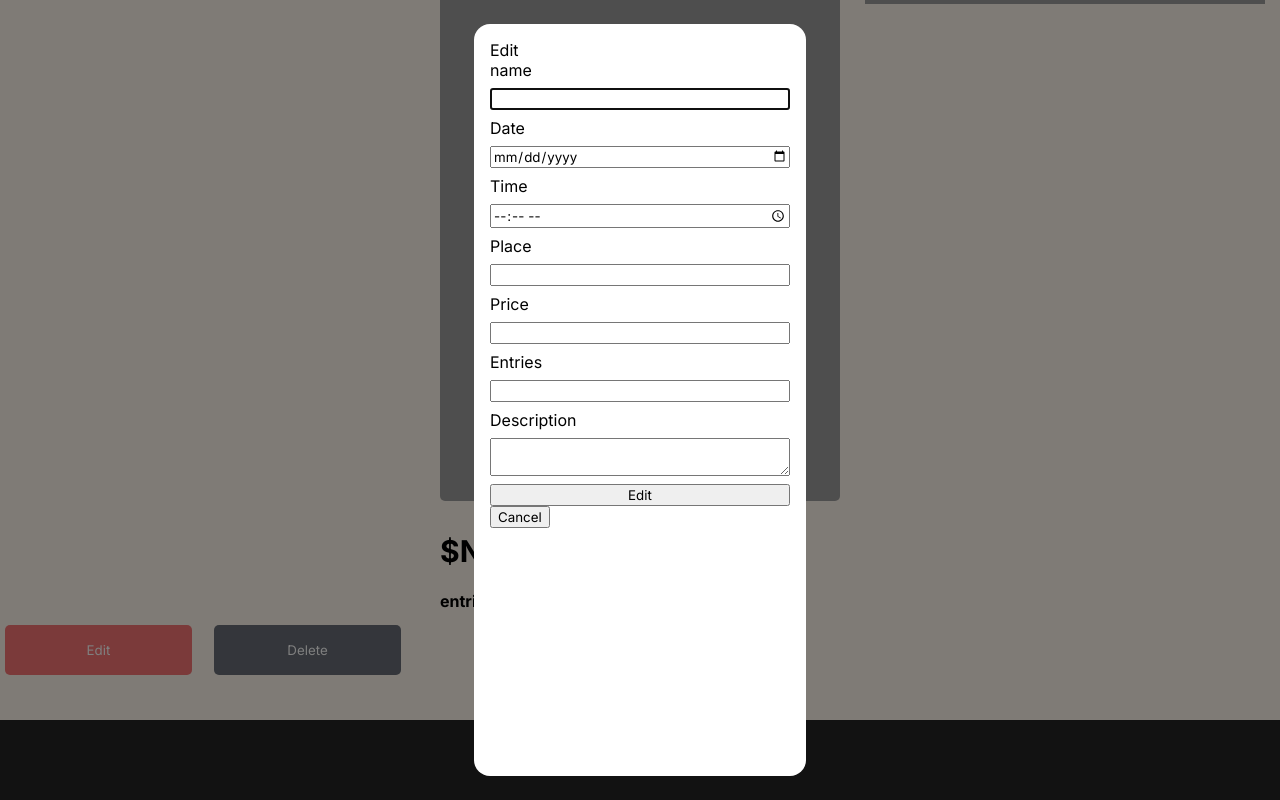
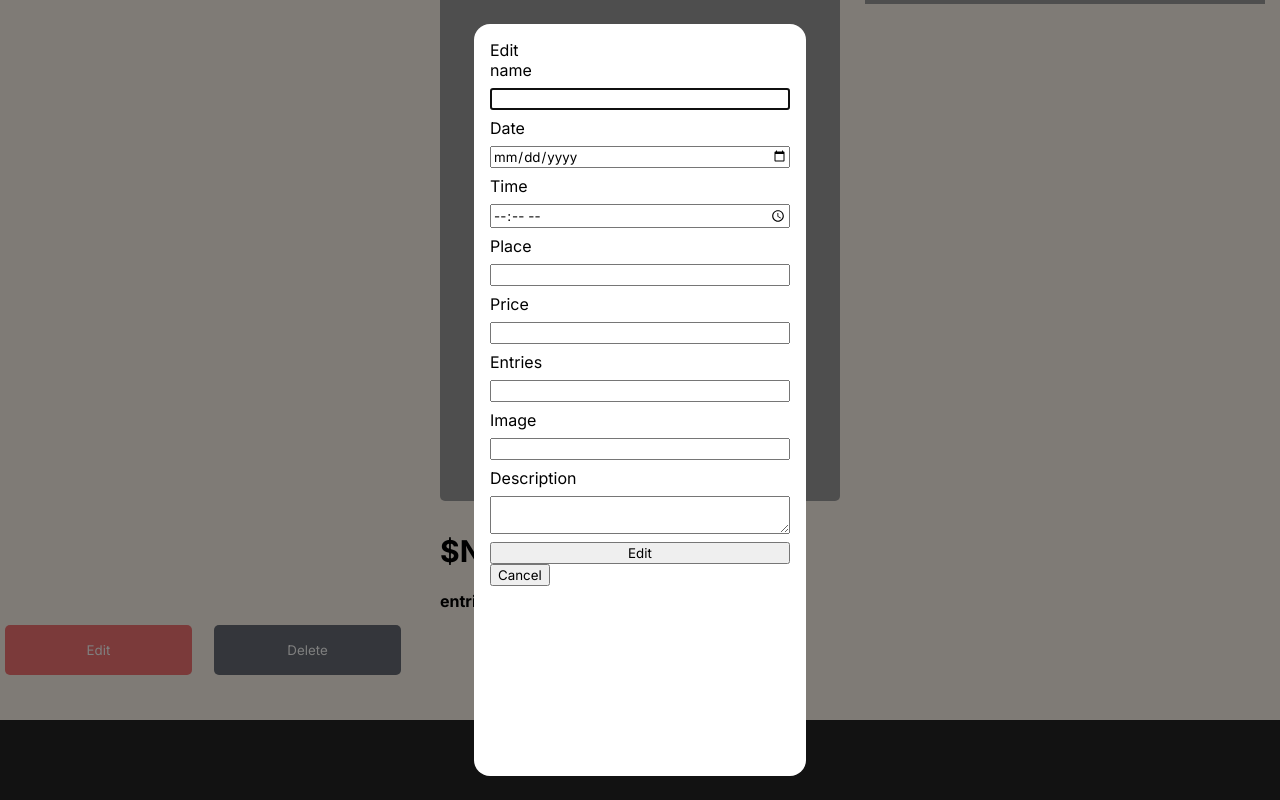
Before and after one commit to VitorPio7/Eventura, a React (Vite) app in the folder Eventura/: page /events/1 in a window 1280 px wide. Both pictures are taken after a click on the button "Edit". Shown: the part 211-1011 px from the top of the page. Built offline with nearby package versions, Linux system fonts and the light colour scheme; no server answers; grey boxes are pictures that could not be loaded.

Commit message:
today
today

```diff
--- a/Eventura/src/componentes/Form.jsx
+++ b/Eventura/src/componentes/Form.jsx
@@ -1,5 +1,21 @@
 export default function Form({handleSubmit,typeText,data}) {
-    return   <form onSubmit={handleSubmit}>
+    function onSubmit(event){
+        event.preventDefault();
+        let formData = new FormData(event.target);
+        console.log(formData.get("date"))
+        const eventData = {
+            title:formData.get("name"),
+            date:formData.get("date"),
+            time:formData.get("time"),
+            location:formData.get("place"),
+            price:formData.get("price").toString(),
+            entries:formData.get("entries").toString(),
+            description:formData.get("description"),
+            image:formData.get("image")||''
+        };
+        handleSubmit(eventData);
+    }
+    return <form onSubmit={onSubmit}>
     <label htmlFor="name">name</label>
             <input type="text" name="name" defaultValue={data?.title??''} required/>
            <label htmlFor="date" >Date</label>
@@ -12,6 +28,8 @@ export default function Form({handleSubmit,typeText,data}) {
             <input type="number" name="price"  defaultValue={data?.price??''} required/>
             <label htmlFor="entries" >Entries</label>
             <input type="number" name="entries" defaultValue={data?.entries??''} required/>
+            <label htmlFor="image" >Image</label>
+            <input type="text" name="image" defaultValue={data?.image??''} required/>
             <label htmlFor="description">Description</label>
             <textarea name="description" required defaultValue={data?.description??''} ></textarea>
             <button>{typeText}</button>
--- a/Eventura/src/pages/Event.jsx
+++ b/Eventura/src/pages/Event.jsx
@@ -27,7 +27,7 @@ export default function Event(){
       query.setQueryData(['events',id],context.previousEvent);
      },
      onSettled:()=>{
-      query.invalidateQueries({queryKey:["events",id]});
+      query.invalidateQueries(["events",id]);
      }
    })
    console.log(openModalEdit);
@@ -42,6 +42,7 @@ export default function Event(){
     }
     function handleEditdata(formData){
       mutation.mutate({id:id,event:formData});
+      setOpenModalEdit(false);
     }
     let modal;
     if(openModalEdit){
--- a/Eventura/src/util/http.js
+++ b/Eventura/src/util/http.js
@@ -36,6 +36,8 @@ export async function fetchById({ id, signal }) {
     return event;
 }
 export async function updateEvent({ id, event }) {
+    console.log("Enviando para o backend:", { id, event });
+
     let url = "http://localhost:3000/events/" + id;
     let response = await fetch(url, {
         method: "PUT",
@@ -43,12 +45,16 @@ export async function updateEvent({ id, event }) {
         headers: {
             "Content-Type": "application/json"
         }
-    })
+    });
+
     if (!response.ok) {
-        const error = new Error("An error occured while updating the event");
+        const errorData = await response.json();
+        console.error("Erro na resposta:", errorData);
+        const error = new Error("An error occurred while updating the event");
         error.code = response.status;
-        error.info = await response.json();
+        error.info = errorData;
         throw error;
     }
+
     return response.json();
 }
```
Also changed, not shown: 1 other file (tests, documents, lock files or other folders).
